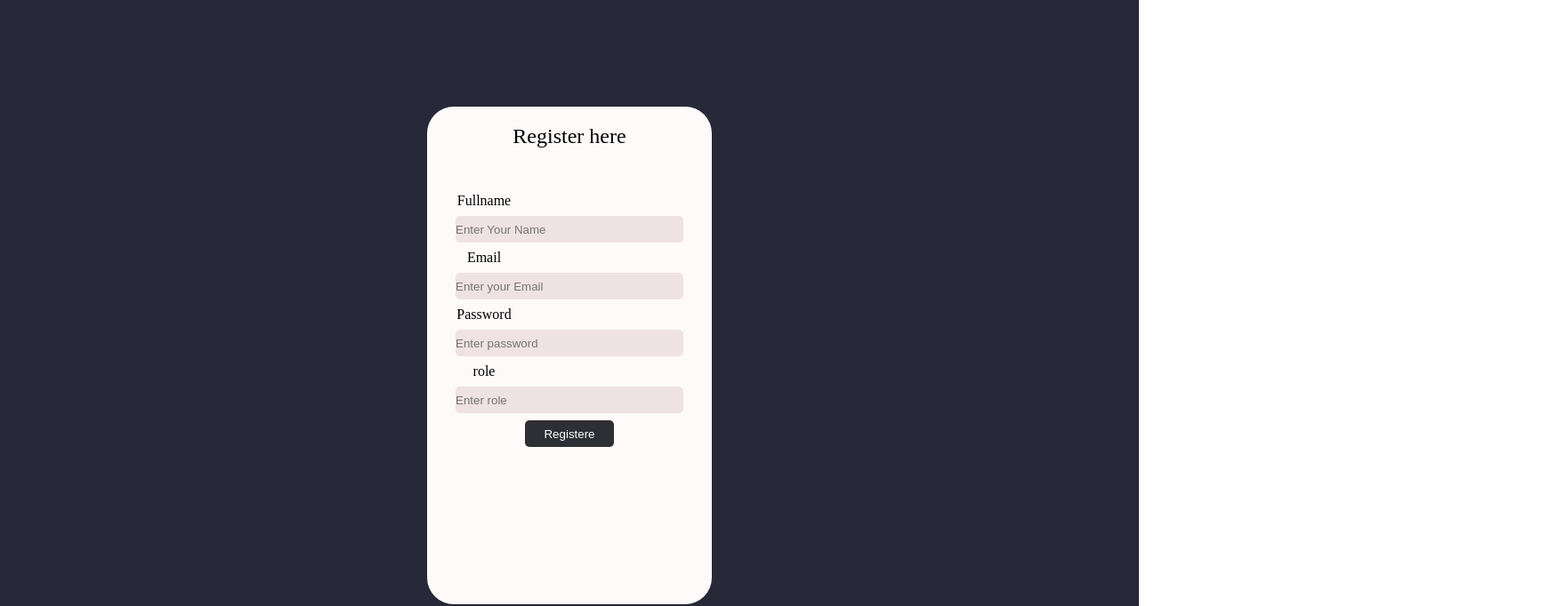
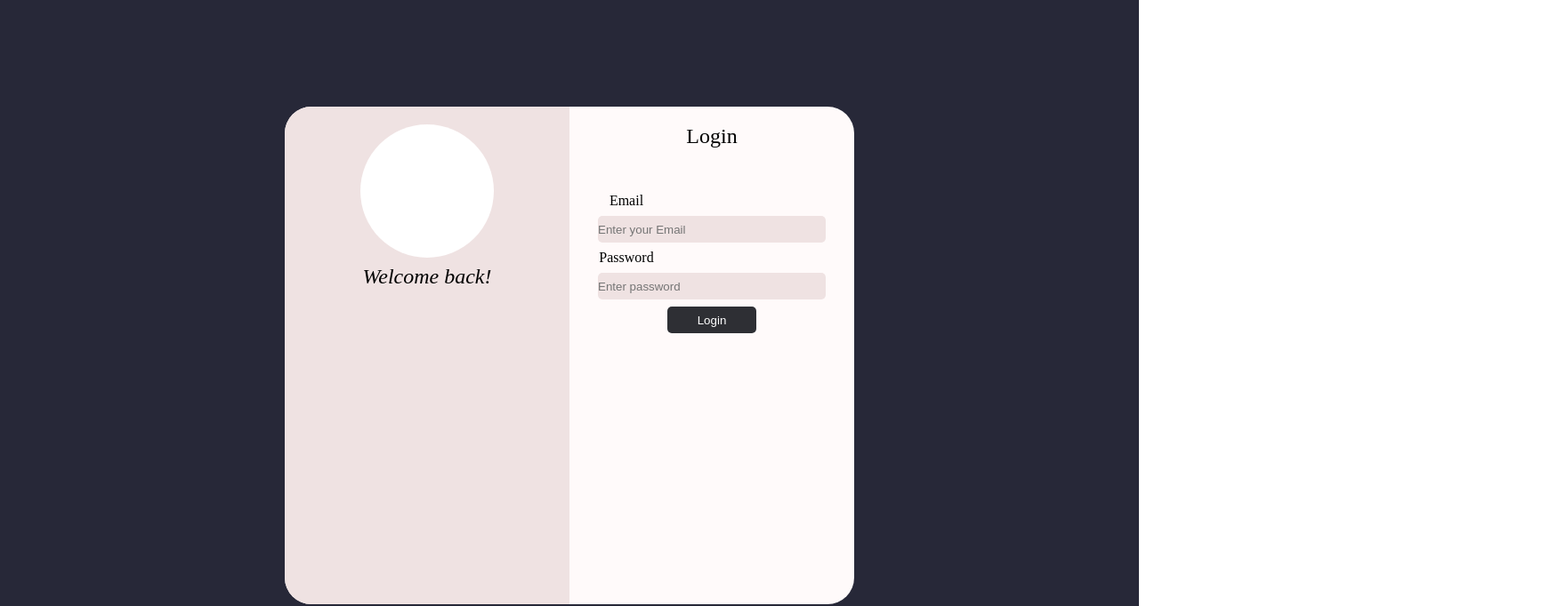
Before and after one commit to Manas171106/TaskCore, a React (Vite) app in the folder Frontend/: page / in a window 1280 px wide. Shown: the top 682 px of the page at 89% size, 1760 px wide, since content can reach past the window. Built offline with nearby package versions, Linux system fonts and the light colour scheme.

Commit message:
started frontend again

```diff
--- a/Frontend/src/App.jsx
+++ b/Frontend/src/App.jsx
@@ -1,17 +1,18 @@
 import "./index.css"
-
 import Signin from './pages/Signin'
 import Lognin from './pages/loginpage'
 import AdminDashboard from "./pages/AdminDashboard"
 import EmployeeDashboard from "./pages/EmployeeDashboard"
-
 
 function App() {
 
   return (
     <>
 
-    <Signin/>
+    {/* <Signin/> */}
+    <Lognin/>
+    {/* <AdminDashboard/>
+    <EmployeeDashboard/> */}
 
     </>
   )
```
